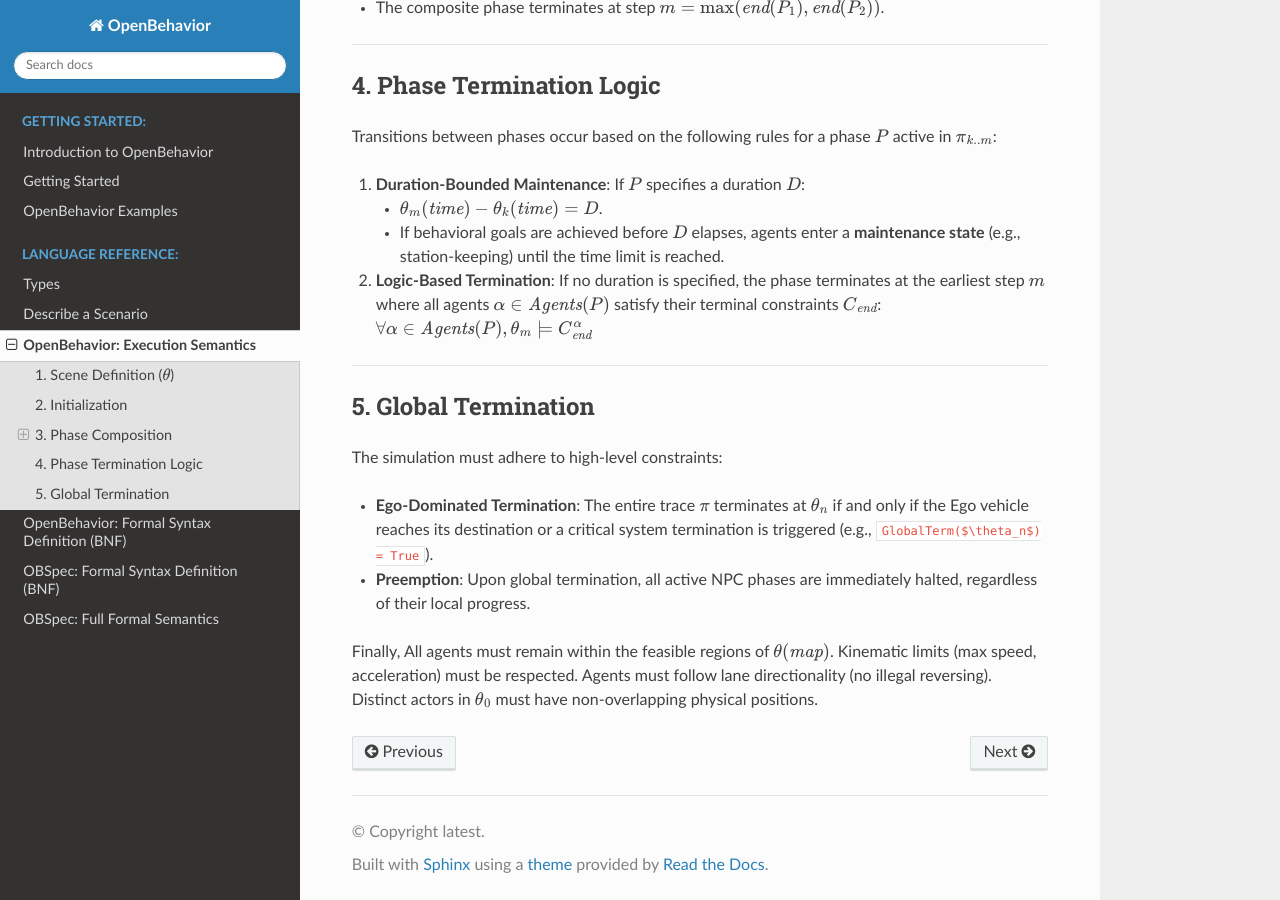
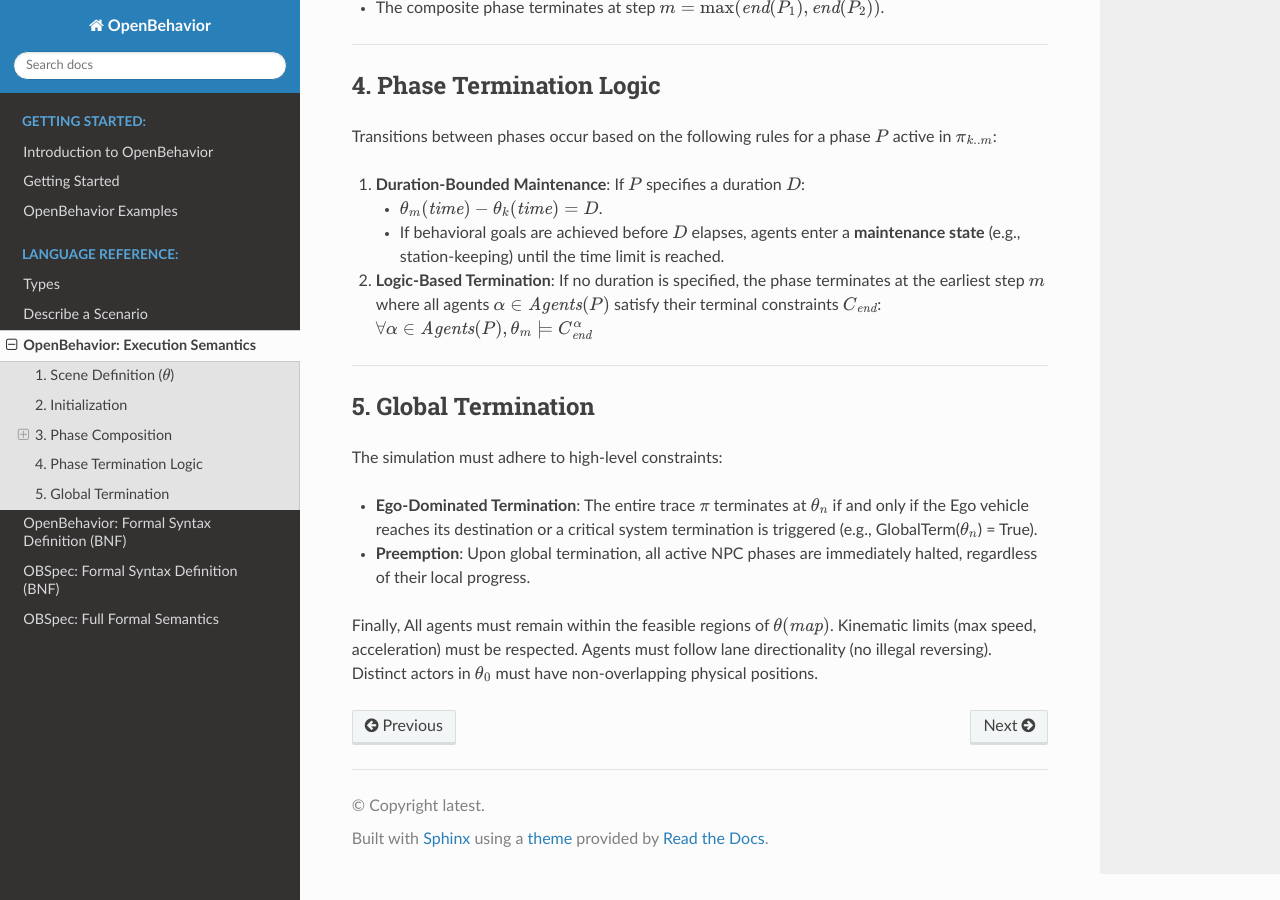
Before and after one commit to Sunshinesheep/OpenBehavior-doc, a Sphinx documentation site: the page built from docs/source/ob_se.md, in a window 1280 px wide and 900 px high, scrolled down 1471 px. Built offline with Sphinx 7.4.7 and the Read the Docs theme 3.1.0, drawn with Linux system fonts in a browser that asks for light colours.

Commit message:
Update ob_se.md

```diff
--- a/docs/source/ob_se.md
+++ b/docs/source/ob_se.md
@@ -52,7 +52,7 @@ Transitions between phases occur based on the following rules for a phase $P$ ac
 ## 5. Global Termination
 The simulation must adhere to high-level constraints:
 
-* **Ego-Dominated Termination**: The entire trace $\pi$ terminates at $\theta_n$ if and only if the Ego vehicle reaches its destination or a critical system termination is triggered (e.g., `GlobalTerm($\theta_n$) = True`).
+* **Ego-Dominated Termination**: The entire trace $\pi$ terminates at $\theta_n$ if and only if the Ego vehicle reaches its destination or a critical system termination is triggered (e.g., GlobalTerm($\theta_n$) = True).
 * **Preemption**: Upon global termination, all active NPC phases are immediately halted, regardless of their local progress.
 
 Finally,
```
